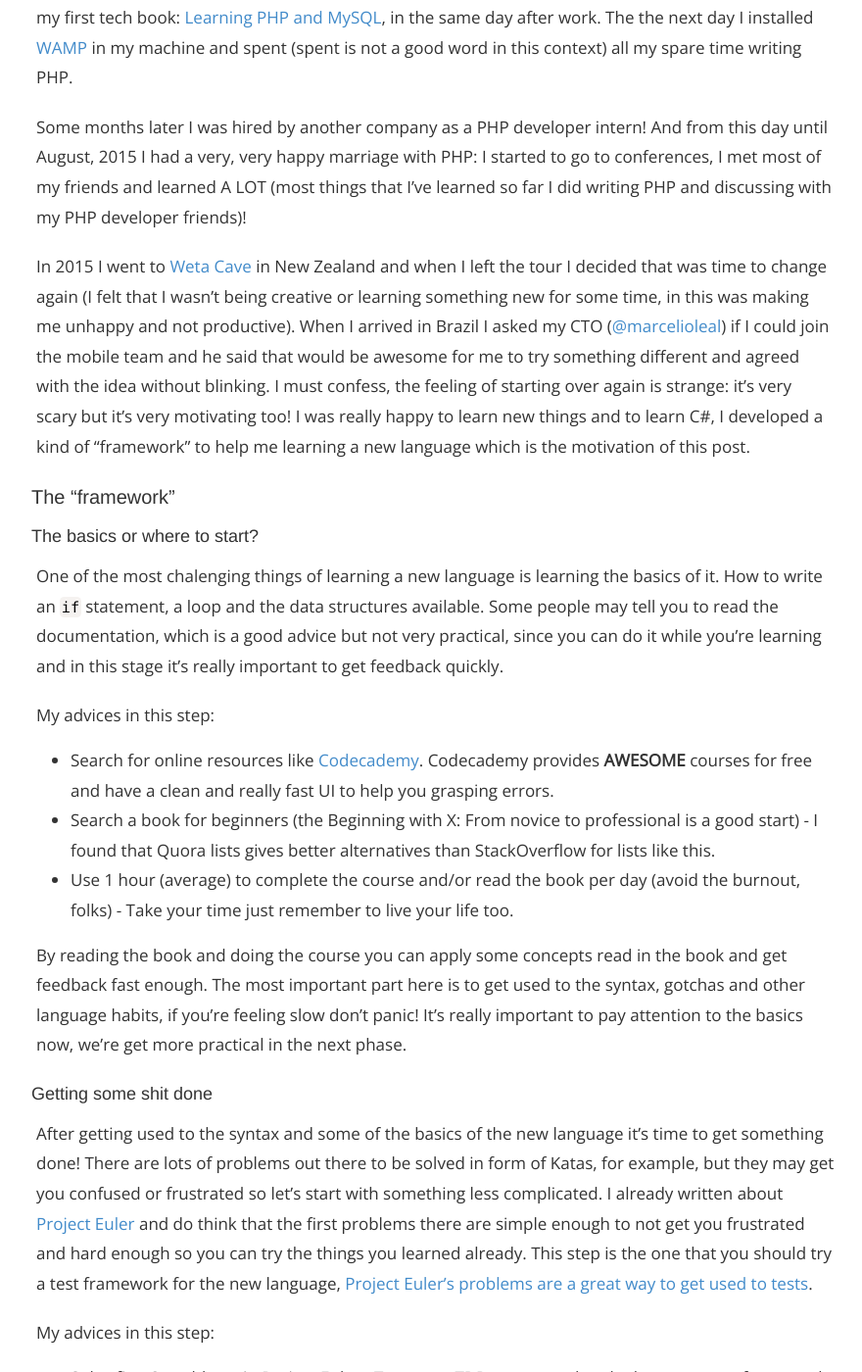
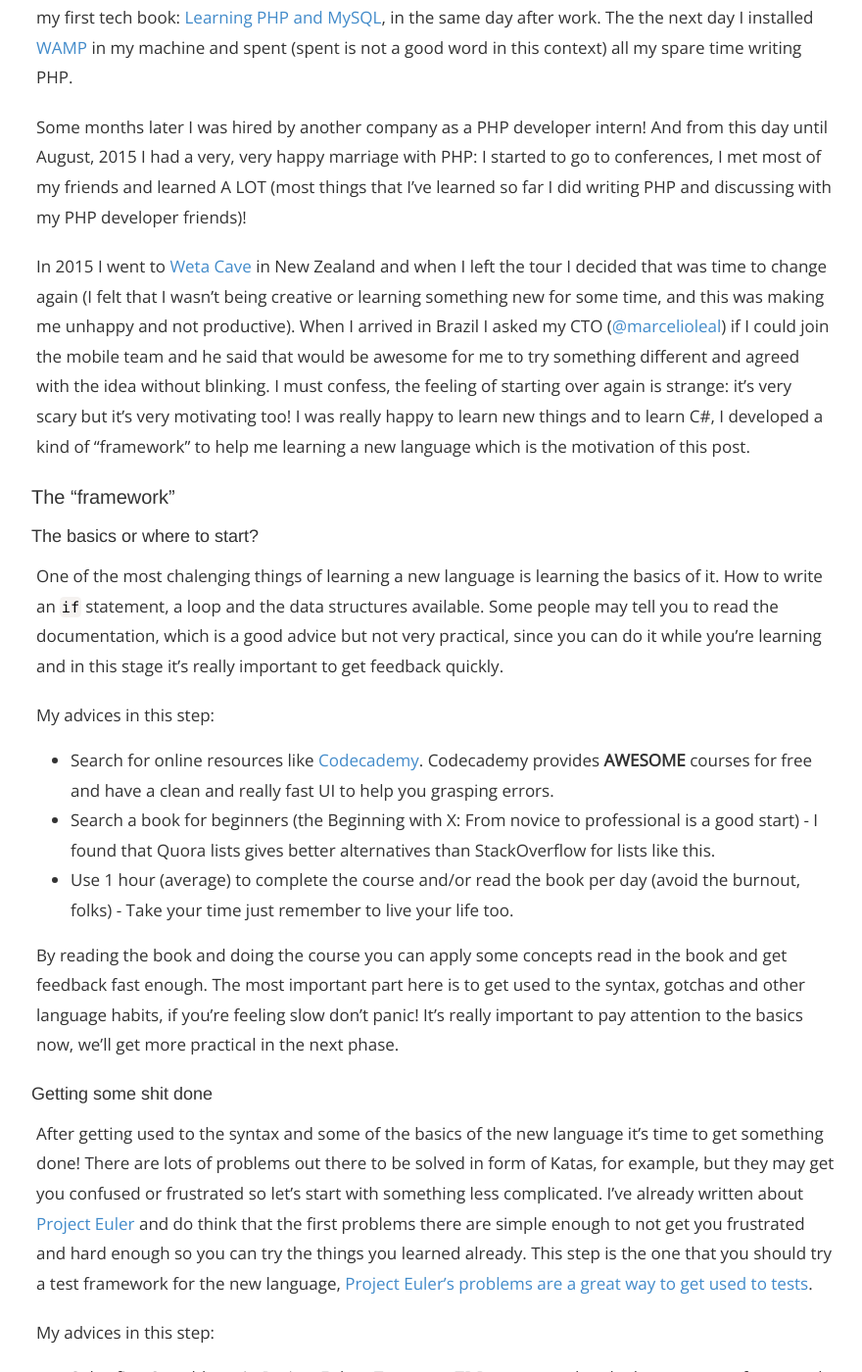
Before and after one commit to nelsonsar/nelsonsar.github.io, a Jekyll site: the page built from _posts/2016-05-16-my-path-to-a-new-language.md, in a window 1280 px wide and 1400 px high, scrolled down 474 px. Shown: the whole window at 98% size, without its empty margins (243-1123 px from the left). Built offline with Jekyll 4.4.1, drawn with Linux system fonts in a browser that asks for light colours; some of the changed text lies outside the part shown.

Commit message:
Fix typos on "Path to a new language" post

```diff
--- a/_posts/2016-05-16-my-path-to-a-new-language.md
+++ b/_posts/2016-05-16-my-path-to-a-new-language.md
@@ -17,7 +17,7 @@
 
 Some months later I was hired by another company as a PHP developer intern! And from this day until August, 2015 I had a very, very happy marriage with PHP: I started to go to conferences, I met most of my friends and learned A LOT (most things that I've learned so far I did writing PHP and discussing with my PHP developer friends)!
 
-In 2015 I went to [Weta Cave](http://wetaworkshop.com/visit-us/workshop-tours/) in New Zealand and when I left the tour I decided that was time to change again (I felt that I wasn't being creative or learning something new for some time, in this was making me unhappy and not productive). When I arrived in Brazil I asked my CTO ([@marcelioleal](https://twitter.com/marcelioleal)) if I could join the mobile team and he said that would be awesome for me to try something different and agreed with the idea without blinking. I must confess, the feeling of starting over again is strange: it's very scary but it's very motivating too! I was really happy to learn new things and to learn C#, I developed a kind of "framework" to help me learning a new language which is the motivation of this post.
+In 2015 I went to [Weta Cave](http://wetaworkshop.com/visit-us/workshop-tours/) in New Zealand and when I left the tour I decided that was time to change again (I felt that I wasn't being creative or learning something new for some time, and this was making me unhappy and not productive). When I arrived in Brazil I asked my CTO ([@marcelioleal](https://twitter.com/marcelioleal)) if I could join the mobile team and he said that would be awesome for me to try something different and agreed with the idea without blinking. I must confess, the feeling of starting over again is strange: it's very scary but it's very motivating too! I was really happy to learn new things and to learn C#, I developed a kind of "framework" to help me learning a new language which is the motivation of this post.
 
 ## The "framework"
 
@@ -31,11 +31,11 @@
 * Search a book for beginners (the Beginning with X: From novice to professional is a good start) - I found that Quora lists gives better alternatives than StackOverflow for lists like this.
 * Use 1 hour (average) to complete the course and/or read the book per day (avoid the burnout, folks) - Take your time just remember to live your life too.
 
-By reading the book and doing the course you can apply some concepts read in the book and get feedback fast enough. The most important part here is to get used to the syntax, gotchas and other language habits, if you're feeling slow don't panic! It's really important to pay attention to the basics now, we're get more practical in the next phase.
+By reading the book and doing the course you can apply some concepts read in the book and get feedback fast enough. The most important part here is to get used to the syntax, gotchas and other language habits, if you're feeling slow don't panic! It's really important to pay attention to the basics now, we'll get more practical in the next phase.
 
 ### Getting some shit done
 
-After getting used to the syntax and some of the basics of the new language it's time to get something done! There are lots of problems out there to be solved in form of Katas, for example, but they may get you confused or frustrated so let's start with something less complicated. I already written about [Project Euler](https://projecteuler.net/) and do think that the first problems there are simple enough to not get you frustrated and hard enough so you can try the things you learned already. This step is the one that you should try a test framework for the new language, [Project Euler's problems are a great way to get used to tests](http://nelsonsar.github.io/2016/02/23/How-I-practice-TDD.html).
+After getting used to the syntax and some of the basics of the new language it's time to get something done! There are lots of problems out there to be solved in form of Katas, for example, but they may get you confused or frustrated so let's start with something less complicated. I've already written about [Project Euler](https://projecteuler.net/) and do think that the first problems there are simple enough to not get you frustrated and hard enough so you can try the things you learned already. This step is the one that you should try a test framework for the new language, [Project Euler's problems are a great way to get used to tests](http://nelsonsar.github.io/2016/02/23/How-I-practice-TDD.html).
 
 My advices in this step:
 
```
Also changed, not shown: other parts of _posts/2016-05-16-my-path-to-a-new-language.md (+1 -1 lines).
